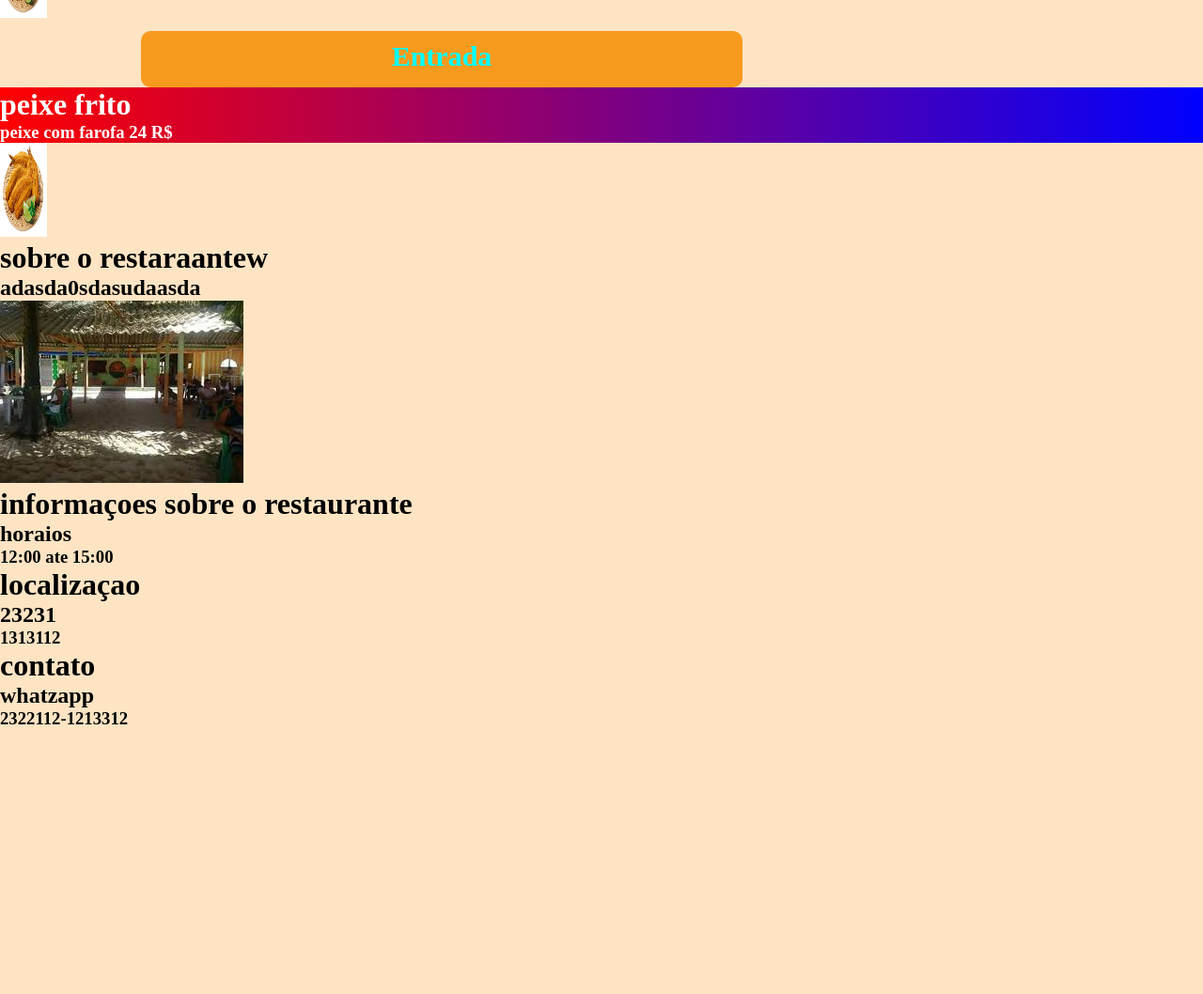
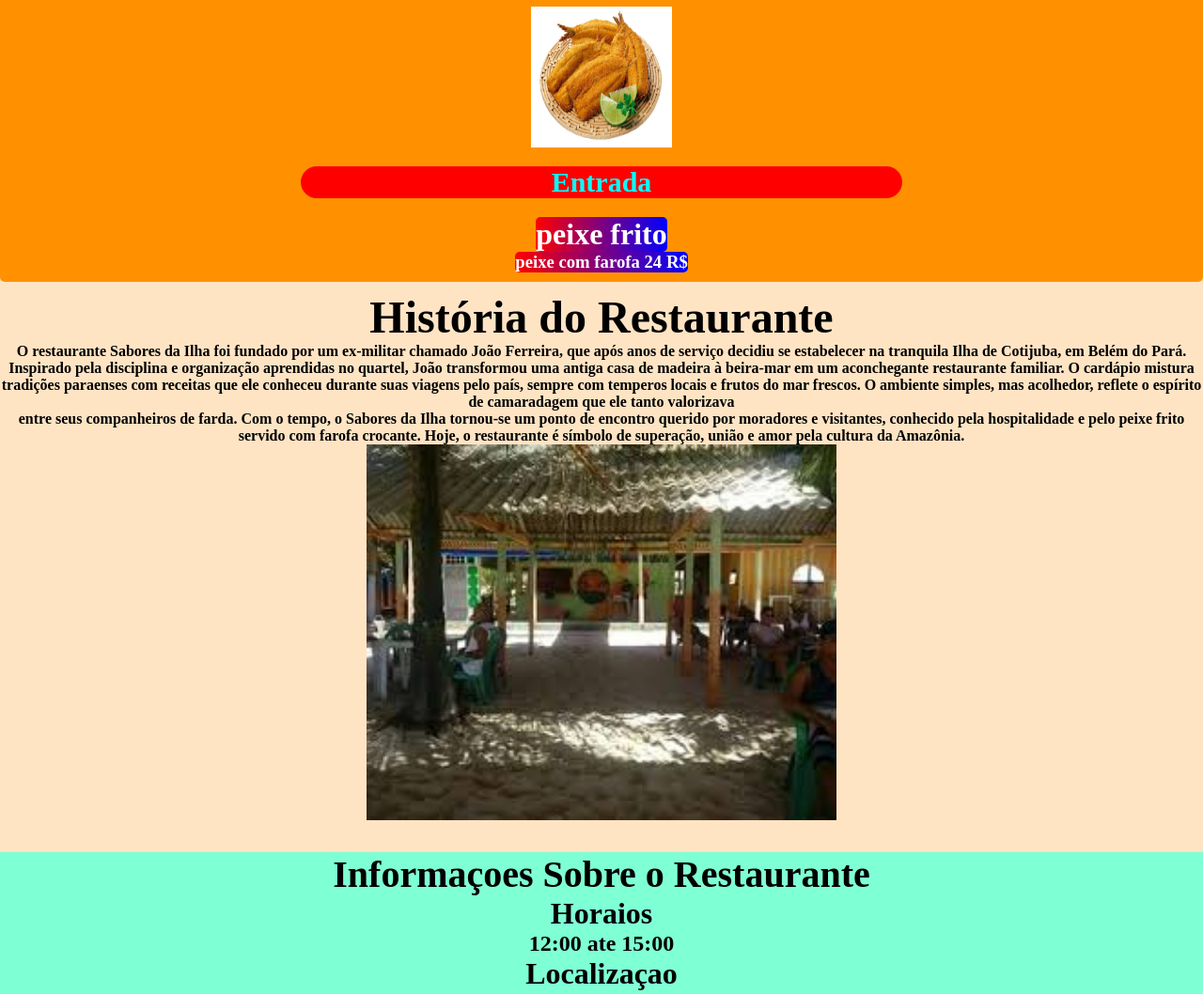
Before and after one commit to Marcusmelo1/ras, a plain HTML site: page index.html in a window 1280 px wide. Shown: the part 922-1980 px from the top of the page at 94% size. Before the commit the page ends 1698 px from the top, so only its background shows below. Drawn offline with Linux system fonts and the light colour scheme.

Commit message:
versao 0.0.2

```diff
--- a/index.html
+++ b/index.html
@@ -15,16 +15,16 @@
   </header>
   <main>
 
-
+  <div id="ali">
 
     <h2 class="categoria"> Entrada  </h2>
 
-    <div id="ali">
+
     <h3 class="prato"> peixe frito</h3>
     <h3 class="igredi"> peixe com farofa  24 $ </h3>
     <img class="peixe" src="peixe.jpg" alt="peixe" width="50px" height="100px">
 
-     </div>
+
 
 
     <h2 class="categoria"> Entrada </h2>
@@ -32,7 +32,7 @@
     <h3 class="igredi"> peixe com farofa  24 $</h3>
 
 
-    <img src="peixe.jpg" alt="peixe" width="50px" height="100px">
+    <img  class="peixe" src="peixe.jpg" alt="peixe" width="50px" height="100px">
 
 
     <h1 class="comidas">
@@ -41,7 +41,7 @@
     <h3 class="igredi"> peixe com farofa  24 $</h3>
 
 
-    <img src="peixe.jpg" alt="peixe" width="50px" height="100px">
+    <img class="peixe" src="peixe.jpg" alt="peixe" width="50px" height="100px">
 
 
 
@@ -51,16 +51,17 @@
     <h3 class="igredi"> peixe com farofa  24 R$</h3>
      </div>
 
-    <img src="peixe.jpg" alt="peixe" width="50px" height="100px">
+
+     </div>
 
 
   </main>
 
-  <div class="historioa">
+  <div id="historia">
 
-    <h1 class="sobre"> sobre o restaraantew </h1>
-    <h2 class="extra"> adasda0sdasudaasda</h2>
-    <img src="images.jfif" alt="rest">
+    <h1 class="sobre"> História do Restaurante </h1>
+    <h2 class="extra"> O restaurante Sabores da Ilha foi fundado por um ex-militar chamado João Ferreira,  que após anos de serviço decidiu se estabelecer na tranquila Ilha de Cotijuba, em Belém do Pará. <br>  Inspirado pela disciplina e organização aprendidas no quartel, João transformou uma antiga casa de madeira à beira-mar em um aconchegante restaurante familiar. O cardápio mistura tradições paraenses com receitas que ele conheceu durante suas viagens pelo país, sempre com temperos locais e frutos do mar frescos. O ambiente simples, mas acolhedor, reflete o espírito de camaradagem que ele tanto valorizava  <br>  entre seus companheiros de farda. Com o tempo, o Sabores da Ilha tornou-se um ponto de encontro querido por moradores e visitantes, conhecido pela hospitalidade e pelo peixe frito servido com farofa crocante. Hoje, o restaurante é símbolo de superação, união e amor pela cultura da Amazônia.</h2>
+    <img  class="casa" src="images.jfif" alt="rest">
   </div>
 
 
@@ -68,23 +69,26 @@
 
 
 
-    <div class="dados">
-   <h1 class="infor"> informaçoes sobre o restaurante</h1>
-    <h2 class="infor2"> horaios</h2>
+    <div id="dados">
+   <h1 class="infor"> Informaçoes Sobre o Restaurante</h1>
+    <h2 class="infor2"> Horaios</h2>
     <h3 class="infor3"> 12:00 ate 15:00 </h3>
 
-    <h1 class="infor"> localizaçao</h1>
+    <h1 class="infor2"> Localizaçao</h1>
     <h2 class="infor2"> 23231</h2>
     <h3 class="infor3"> 1313112 </h3>
+    <iframe src="https://www.google.com/maps/embed?pb=!1m18!1m12!1m3!1d31909.129655460645!2d-48.2040914904785!3d-1.3918130427298447!2m3!1f0!2f0!3f0!3m2!1i1024!2i768!4f13.1!3m3!1m2!1s0x92a4f9923a0efc4b%3A0x584632cbab73a151!2zSW5kw7pzdHJpYSBBw6dhw60gUGFyYWVuc2U!5e0!3m2!1spt-BR!2sbr!4v1759929559600!5m2!1spt-BR!2sbr" width="500" height="400" style="border:0;" allowfullscreen="" loading="lazy" referrerpolicy="no-referrer-when-downgrade" ></iframe>
 
-    <h1 class="infor"> contato</h1>
-    <h2 class="infor2"> whatzapp</h2>
+    <h1 class="infor2"> Contato</h1>
+    <h2 class="infor3"> whatzapp</h2>
     <h3 class="infor3"> 2322112-1213312 </h3>
 
     </div>
 
 
-
+<footer>
+   <h1 class="fim"> projeto cardapio na mão </h1>
+</footer>
 
 </body>
 </html>
--- a/style.css
+++ b/style.css
@@ -16,14 +16,9 @@ header  {
 
     background-repeat: no-repeat;
     height:200px;
-
-
-
     background-size:cover ;
 
     width: 100%;
-
-
 
     text-align: center;
     color: white;
@@ -56,16 +51,13 @@ header  {
 
 .categoria{
     color: rgb(238, 238, 238);
-    background-color: rgb(248, 154, 30);
+    background-color: rgb(255, 0, 0);
     font-size:  30px;
-   height: 60px;
+    margin: 20px;
    color: aqua;
     width: 50%;
-   text-align: center;
-   padding-top: 10px;
-   margin-left: 150px;
-   border-radius: 10px;
-   margin-top: 10px;
+    text-align: center;
+    border-radius: 30px;
 
 
 }
@@ -80,6 +72,7 @@ header  {
  justify-items: center;
     color: white;
     box-shadow: 33331px;
+    border-radius: 5px;
 
 
 
@@ -90,7 +83,7 @@ header  {
     font-size: 2em;
 }
 .peixe{
-
+    margin-top: 10px;
 
 
     background-color: aqua;
@@ -106,9 +99,62 @@ header  {
     display:flex;
     flex-direction: column;
     align-items: center;
+    padding-bottom: 10px;
+    border-radius: 5px;
+
+
 
 
 }
+
+#historia{
+    text-align: center;
+    margin-top: 10px;
+}
+
+.sobre {
+    font-size: 3em;
+}
+.extra {
+    font-size: 1em;
+}
+
+.casa {
+    height:400px;
+    width: 500px;
+
+}
+
+#dados {
+    background-color: aquamarine;
+    text-align: center;
+    margin-top: 30px;
+    margin-bottom: 10px;
+}
+
+.infor {
+    font-size: 2.5em;
+}
+
+.infor2 {
+    font-size: 2em;
+}
+
+.infor3{
+    font-size:1.5em ;
+}
+
+.fim {
+    text-align: center;
+    font-size: 1.5em;
+    background-color: rgb(255, 145, 0);
+}
+
+iframe {
+    border-radius: 20px;
+    border-color: blue;
+}
+
 
 
 
```
